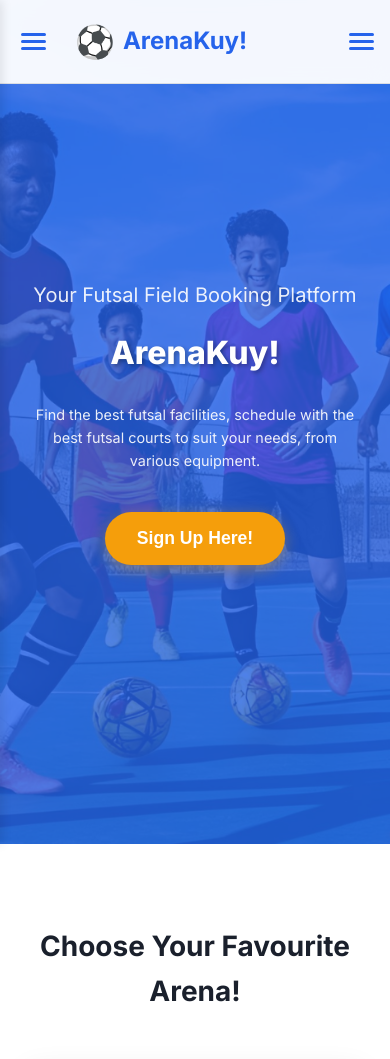
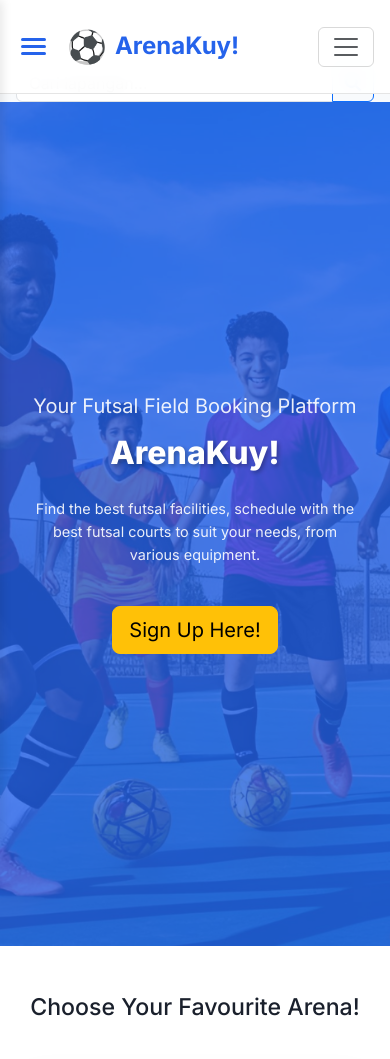
Before and after one commit to LilisHaria/simple-canvas-sketchpad-clone, a PHP site: page / in a window 390 px wide. Shown: the top 1059 px of the page. Run offline with PHP 8.4, Linux system fonts and the light colour scheme.

Commit message:
feat: Implement sign-in, sign-up, search, and database integration
- Added sign-in and sign-up pages.
- Integrated Bootstrap for styling.
- Implemented search functionality.
- Integrated database with PHP and adjusted to the provided table schemas.

```diff
--- a/index.html
+++ b/index.html
@@ -5,8 +5,10 @@
     <meta charset="UTF-8">
     <meta name="viewport" content="width=device-width, initial-scale=1.0">
     <title>ArenaKuy! - Futsal Field Booking Platform</title>
+    <link href="https://cdn.jsdelivr.net/npm/bootstrap@5.3.0/dist/css/bootstrap.min.css" rel="stylesheet">
     <link rel="stylesheet" href="styles.css">
     <link href="https://fonts.googleapis.com/css2?family=Inter:wght@300;400;500;600;700;800&display=swap" rel="stylesheet">
+    <link href="https://cdnjs.cloudflare.com/ajax/libs/font-awesome/6.0.0/css/all.min.css" rel="stylesheet">
 </head>
 <body>
     <!-- Sidebar -->
@@ -16,9 +18,10 @@
             <button class="sidebar-close" onclick="toggleSidebar()">&times;</button>
         </div>
         <div class="sidebar-content">
-            <a href="#" class="sidebar-item active">Dashboard</a>
-            <a href="#" class="sidebar-item">My Booking</a>
-            <a href="#" class="sidebar-item">Timetable</a>
+            <a href="#" class="sidebar-item active"><i class="fas fa-home me-2"></i>Dashboard</a>
+            <a href="#" class="sidebar-item"><i class="fas fa-calendar me-2"></i>My Booking</a>
+            <a href="#" class="sidebar-item"><i class="fas fa-table me-2"></i>Timetable</a>
+            <a href="#" class="sidebar-item"><i class="fas fa-search me-2"></i>Search Arena</a>
         </div>
     </div>
 
@@ -26,37 +29,57 @@
     <div class="sidebar-overlay" id="sidebarOverlay" onclick="toggleSidebar()"></div>
 
     <!-- Navigation Bar -->
-    <nav class="navbar">
-        <div class="nav-container">
-            <div class="nav-logo">
-                <button class="sidebar-toggle" onclick="toggleSidebar()">
+    <nav class="navbar navbar-expand-lg fixed-top">
+        <div class="container">
+            <div class="d-flex align-items-center">
+                <button class="sidebar-toggle me-3" onclick="toggleSidebar()">
                     <span></span>
                     <span></span>
                     <span></span>
                 </button>
-                <span class="logo-icon">⚽</span>
-                <span class="logo-text">ArenaKuy!</span>
+                <a class="navbar-brand d-flex align-items-center" href="#">
+                    <span class="logo-icon">⚽</span>
+                    <span class="logo-text ms-2">ArenaKuy!</span>
+                </a>
             </div>
-            <div class="nav-menu">
-                <a href="#" class="nav-link">Home</a>
-                <a href="#" class="nav-link">Booking</a>
-                <a href="#" class="nav-link">History</a>
-                <button class="btn-signin" onclick="goToSignIn()">Sign In</button>
-            </div>
-            <div class="mobile-menu-toggle" onclick="toggleMobileMenu()">
-                <span></span>
-                <span></span>
-                <span></span>
+
+            <!-- Search Form -->
+            <form class="d-none d-md-flex mx-auto" style="width: 300px;" onsubmit="handleSearch(event)">
+                <div class="input-group">
+                    <input type="text" class="form-control" placeholder="Cari lapangan..." id="searchInput">
+                    <button class="btn btn-outline-primary" type="submit">
+                        <i class="fas fa-search"></i>
+                    </button>
+                </div>
+            </form>
+
+            <button class="navbar-toggler" type="button" data-bs-toggle="collapse" data-bs-target="#navbarNav">
+                <span class="navbar-toggler-icon"></span>
+            </button>
+
+            <div class="collapse navbar-collapse" id="navbarNav">
+                <ul class="navbar-nav ms-auto">
+                    <li class="nav-item"><a class="nav-link" href="#">Home</a></li>
+                    <li class="nav-item"><a class="nav-link" href="#">Booking</a></li>
+                    <li class="nav-item"><a class="nav-link" href="#">History</a></li>
+                    <li class="nav-item">
+                        <button class="btn btn-primary ms-2" onclick="goToSignIn()">Sign In</button>
+                    </li>
+                </ul>
             </div>
         </div>
     </nav>
 
-    <!-- Mobile Menu -->
-    <div class="mobile-menu" id="mobileMenu">
-        <a href="#" class="mobile-nav-link">Home</a>
-        <a href="#" class="mobile-nav-link">Booking</a>
-        <a href="#" class="mobile-nav-link">History</a>
-        <button class="btn-signin mobile" onclick="goToSignIn()">Sign In</button>
+    <!-- Mobile Search -->
+    <div class="container d-md-none mt-3 pt-5">
+        <form onsubmit="handleSearch(event)">
+            <div class="input-group">
+                <input type="text" class="form-control" placeholder="Cari lapangan..." id="mobileSearchInput">
+                <button class="btn btn-outline-primary" type="submit">
+                    <i class="fas fa-search"></i>
+                </button>
+            </div>
+        </form>
     </div>
 
     <!-- Hero Section -->
@@ -66,42 +89,52 @@
                 <h1>Your Futsal Field Booking Platform</h1>
                 <h2 class="hero-title">ArenaKuy!</h2>
                 <p class="hero-subtitle">Find the best futsal facilities, schedule with the best futsal courts to suit your needs, from various equipment.</p>
-                <button class="btn-cta" onclick="goToSignUp()">Sign Up Here!</button>
+                <button class="btn btn-warning btn-lg" onclick="goToSignUp()">Sign Up Here!</button>
             </div>
         </div>
         <div class="hero-overlay"></div>
     </section>
 
     <!-- Arena Selection -->
-    <section class="arena-section">
+    <section class="arena-section py-5">
         <div class="container">
-            <h3 class="section-title">Choose Your Favourite Arena!</h3>
-            <div class="arena-grid">
-                <div class="arena-card">
-                    <img src="https://images.unsplash.com/photo-1431324155629-1a6deb1dec8d?w=400&h=300&fit=crop" alt="Arena Indoor">
-                    <div class="arena-info">
-                        <h4>Arena Indoor</h4>
-                        <p>Premium indoor facility with air conditioning</p>
+            <h3 class="text-center mb-5">Choose Your Favourite Arena!</h3>
+            <div class="row" id="arenaResults">
+                <div class="col-md-4 mb-4">
+                    <div class="card arena-card h-100">
+                        <img src="https://images.unsplash.com/photo-1431324155629-1a6deb1dec8d?w=400&h=300&fit=crop" class="card-img-top" alt="Arena Indoor">
+                        <div class="card-body">
+                            <h5 class="card-title">Arena Indoor</h5>
+                            <p class="card-text">Premium indoor facility with air conditioning</p>
+                            <button class="btn btn-primary" onclick="bookArena('Arena Indoor')">Book Now</button>
+                        </div>
                     </div>
                 </div>
-                <div class="arena-card">
-                    <img src="https://images.unsplash.com/photo-1578662996442-48f60103fc96?w=400&h=300&fit=crop" alt="Arena Outdoor">
-                    <div class="arena-info">
-                        <h4>Arena Outdoor</h4>
-                        <p>Natural grass field for authentic experience</p>
+                <div class="col-md-4 mb-4">
+                    <div class="card arena-card h-100">
+                        <img src="https://images.unsplash.com/photo-1578662996442-48f60103fc96?w=400&h=300&fit=crop" class="card-img-top" alt="Arena Outdoor">
+                        <div class="card-body">
+                            <h5 class="card-title">Arena Outdoor</h5>
+                            <p class="card-text">Natural grass field for authentic experience</p>
+                            <button class="btn btn-primary" onclick="bookArena('Arena Outdoor')">Book Now</button>
+                        </div>
                     </div>
                 </div>
-                <div class="arena-card">
-                    <img src="https://images.unsplash.com/photo-1517466787929-bc90951d0974?w=400&h=300&fit=crop" alt="Arena Synthetic">
-                    <div class="arena-info">
-                        <h4>Arena Synthetic</h4>
-                        <p>Modern synthetic turf with professional standards</p>
+                <div class="col-md-4 mb-4">
+                    <div class="card arena-card h-100">
+                        <img src="https://images.unsplash.com/photo-1517466787929-bc90951d0974?w=400&h=300&fit=crop" class="card-img-top" alt="Arena Synthetic">
+                        <div class="card-body">
+                            <h5 class="card-title">Arena Synthetic</h5>
+                            <p class="card-text">Modern synthetic turf with professional standards</p>
+                            <button class="btn btn-primary" onclick="bookArena('Arena Synthetic')">Book Now</button>
+                        </div>
                     </div>
                 </div>
             </div>
         </div>
     </section>
 
+    <script src="https://cdn.jsdelivr.net/npm/bootstrap@5.3.0/dist/js/bootstrap.bundle.min.js"></script>
     <script src="script.js"></script>
 </body>
 </html>
--- a/styles.css
+++ b/styles.css
@@ -1,4 +1,3 @@
-
 * {
     margin: 0;
     padding: 0;
@@ -635,3 +634,176 @@ body {
         font-size: 1rem;
     }
 }
+
+/* Bootstrap Integration Fixes */
+.navbar {
+    background: rgba(255, 255, 255, 0.95) !important;
+    backdrop-filter: blur(10px);
+    border-bottom: 1px solid rgba(0, 0, 0, 0.1);
+    z-index: 1000;
+}
+
+.navbar-brand {
+    font-size: 1.5rem;
+    font-weight: 700;
+    color: #2563eb !important;
+}
+
+.nav-link {
+    color: #4a5568 !important;
+    font-weight: 500;
+    transition: color 0.3s ease;
+}
+
+.nav-link:hover {
+    color: #2563eb !important;
+}
+
+/* Arena Cards with Bootstrap */
+.arena-card {
+    transition: transform 0.3s ease, box-shadow 0.3s ease;
+    border: none;
+    box-shadow: 0 10px 30px rgba(0, 0, 0, 0.1);
+    border-radius: 16px;
+}
+
+.arena-card:hover {
+    transform: translateY(-5px);
+    box-shadow: 0 20px 40px rgba(0, 0, 0, 0.15);
+}
+
+.arena-card .card-img-top {
+    height: 200px;
+    object-fit: cover;
+    border-radius: 16px 16px 0 0;
+}
+
+/* Auth pages with Bootstrap cards */
+.auth-container .card {
+    background: rgba(255, 255, 255, 0.95);
+    backdrop-filter: blur(10px);
+    border-radius: 20px;
+    border: none;
+    box-shadow: 0 20px 50px rgba(0, 0, 0, 0.3);
+}
+
+/* Search results styling */
+#arenaResults {
+    min-height: 200px;
+}
+
+/* Sidebar improvements */
+.sidebar-item i {
+    width: 20px;
+    text-align: center;
+}
+
+/* Responsive Design */
+@media (max-width: 1024px) {
+    .hero-title {
+        font-size: 3rem;
+    }
+
+    .container {
+        padding: 0 1.5rem;
+    }
+}
+
+@media (max-width: 768px) {
+    .sidebar {
+        width: 100%;
+        left: -100%;
+    }
+
+    .nav-menu {
+        display: none;
+    }
+
+    .mobile-menu-toggle {
+        display: flex;
+    }
+
+    .hero-title {
+        font-size: 2.5rem;
+    }
+
+    .hero-subtitle {
+        font-size: 1rem;
+    }
+
+    .section-title {
+        font-size: 2rem;
+    }
+
+    .arena-grid {
+        grid-template-columns: 1fr;
+        gap: 1.5rem;
+    }
+
+    .auth-form {
+        padding: 2rem;
+        margin: 1rem;
+    }
+
+    .nav-container {
+        padding: 0 1rem;
+    }
+
+    .hero {
+        background-attachment: scroll;
+    }
+}
+
+@media (max-width: 480px) {
+    .hero-title {
+        font-size: 2rem;
+    }
+
+    .hero-content h1 {
+        font-size: 1.25rem;
+    }
+
+    .hero-subtitle {
+        font-size: 0.9rem;
+    }
+
+    .auth-form {
+        padding: 1.5rem;
+    }
+
+    .container {
+        padding: 0 1rem;
+    }
+
+    .section-title {
+        font-size: 1.75rem;
+    }
+
+    .arena-card {
+        margin: 0 0.5rem;
+    }
+
+    .sidebar-header h3 {
+        font-size: 1.1rem;
+    }
+
+    .sidebar-item {
+        padding: 0.875rem 1.5rem;
+        font-size: 0.95rem;
+    }
+}
+
+@media (max-width: 320px) {
+    .hero-title {
+        font-size: 1.75rem;
+    }
+
+    .nav-logo .logo-text {
+        font-size: 1.25rem;
+    }
+
+    .btn-cta {
+        padding: 0.875rem 1.5rem;
+        font-size: 1rem;
+    }
+}
```
Also changed, not shown: auth.php (added, +43 -0 lines), config.php (added, +23 -0 lines), database.sql (added, +42 -0 lines), register.php (added, +41 -0 lines), script.js (+93 -41 lines), search.php (added, +28 -0 lines), signin.html (+20 -15 lines), signup.html (+26 -21 lines), README.md.
